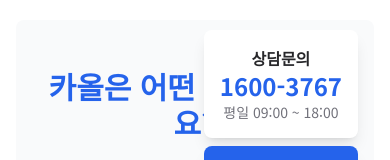
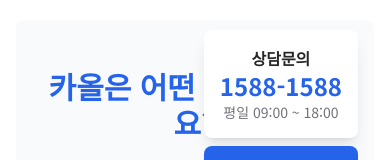
Before and after one commit to rimegic/carall01, a Next.js app: page / in a window 390 px wide. Shown: the part 618-778 px from the top of the page. Built offline with nearby package versions, Linux system fonts and the light colour scheme.

Commit message:
feat: Update contact phone number

```diff
--- a/src/components/ContactWidget.tsx
+++ b/src/components/ContactWidget.tsx
@@ -5,7 +5,7 @@ const ContactWidget: React.FC = () => {
     <div className="fixed bottom-8 right-8 z-50 flex flex-col items-center gap-2">
       <div className="bg-white p-4 rounded-lg shadow-lg text-center">
         <p className="font-bold text-zinc-800">상담문의</p>
-        <p className="text-2xl font-bold text-blue-600">1600-3767</p>
+        <p className="text-2xl font-bold text-blue-600">1588-1588</p>
         <p className="text-sm text-zinc-500">평일 09:00 ~ 18:00</p>
       </div>
       <a
```
